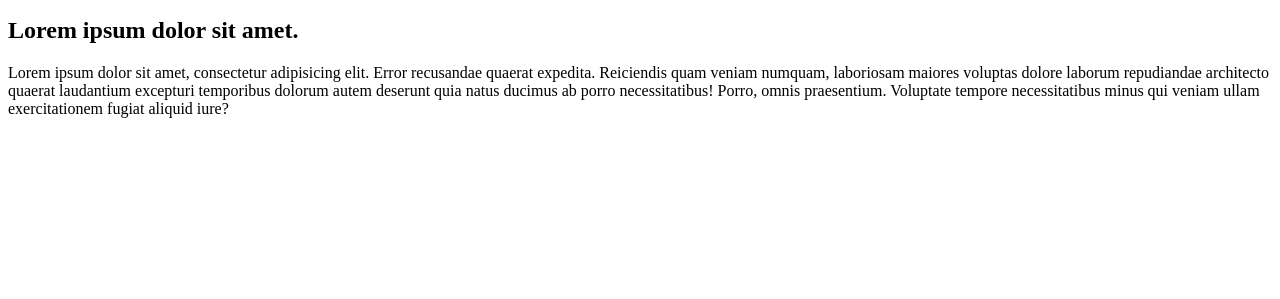
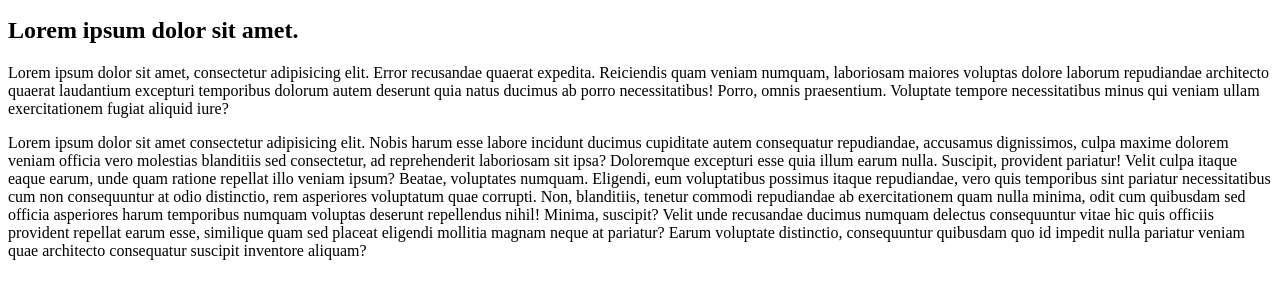
Before and after one commit to Devasujith/Htmldemo, a plain HTML site: page index.html in a window 1280 px wide. Shown: the part 155-454 px from the top of the page. Drawn offline with Linux system fonts and the light colour scheme.

Commit message:
Update index.html

```diff
--- a/index.html
+++ b/index.html
@@ -10,5 +10,6 @@
     <p>Lorem ipsum dolor sit amet consectetur adipisicing elit. Earum dolor, aspernatur sint iure maxime explicabo, accusantium sed dolorem sequi incidunt omnis voluptatem, voluptate nobis commodi. Quaerat sapiente at velit, voluptates saepe dolorem culpa, perferendis nihil nobis rerum deserunt amet dolor iure illo veritatis distinctio odio reprehenderit adipisci doloribus architecto assumenda? Corporis quasi harum sed ut nulla rem ad recusandae et maiores nobis accusantium voluptatem maxime, expedita officiis possimus atque consequuntur, quidem quia veritatis natus omnis ex eos, repudiandae illum! Odio consectetur nisi dolore maxime nulla placeat sapiente hic sequi, ipsa beatae nobis, magni assumenda aliquam quos dolor minus et neque?</p>
 <h2>Lorem ipsum dolor sit amet.</h2>
 <p>Lorem ipsum dolor sit amet, consectetur adipisicing elit. Error recusandae quaerat expedita. Reiciendis quam veniam numquam, laboriosam maiores voluptas dolore laborum repudiandae architecto quaerat laudantium excepturi temporibus dolorum autem deserunt quia natus ducimus ab porro necessitatibus! Porro, omnis praesentium. Voluptate tempore necessitatibus minus qui veniam ullam exercitationem fugiat aliquid iure?</p>
+<p>Lorem ipsum dolor sit amet consectetur adipisicing elit. Nobis harum esse labore incidunt ducimus cupiditate autem consequatur repudiandae, accusamus dignissimos, culpa maxime dolorem veniam officia vero molestias blanditiis sed consectetur, ad reprehenderit laboriosam sit ipsa? Doloremque excepturi esse quia illum earum nulla. Suscipit, provident pariatur! Velit culpa itaque eaque earum, unde quam ratione repellat illo veniam ipsum? Beatae, voluptates numquam. Eligendi, eum voluptatibus possimus itaque repudiandae, vero quis temporibus sint pariatur necessitatibus cum non consequuntur at odio distinctio, rem asperiores voluptatum quae corrupti. Non, blanditiis, tenetur commodi repudiandae ab exercitationem quam nulla minima, odit cum quibusdam sed officia asperiores harum temporibus numquam voluptas deserunt repellendus nihil! Minima, suscipit? Velit unde recusandae ducimus numquam delectus consequuntur vitae hic quis officiis provident repellat earum esse, similique quam sed placeat eligendi mollitia magnam neque at pariatur? Earum voluptate distinctio, consequuntur quibusdam quo id impedit nulla pariatur veniam quae architecto consequatur suscipit inventore aliquam?</p>
 </body>
 </html>
```
